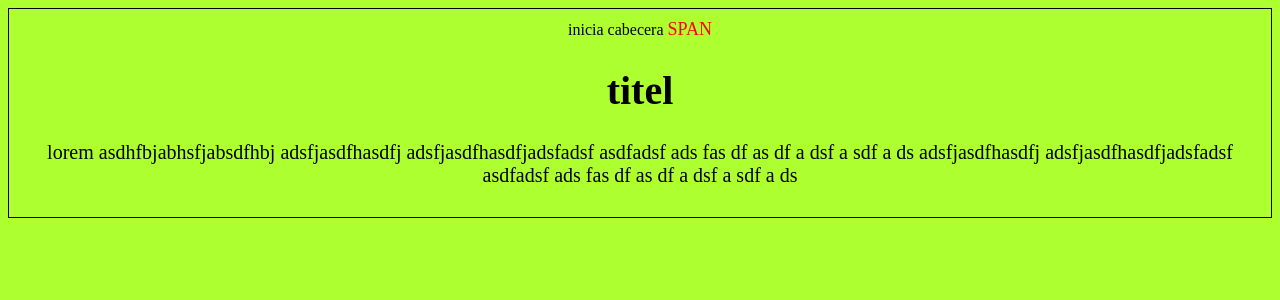
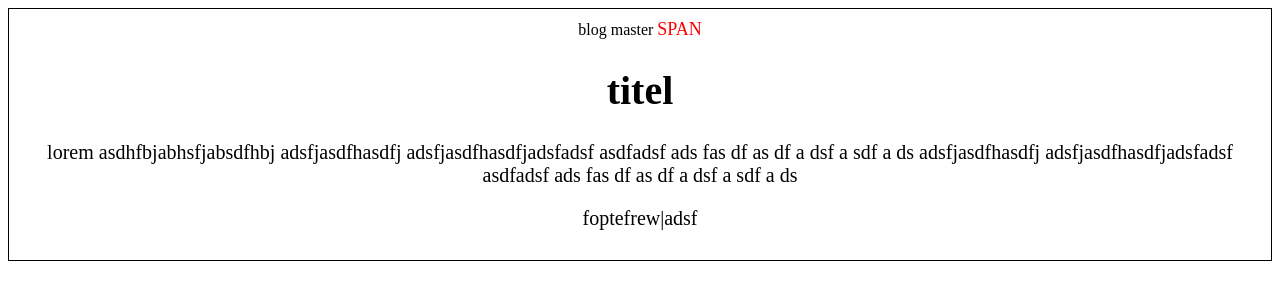
Before and after one commit to wilmarz14/blog, a plain HTML site: page index.html in a window 1280 px wide. Drawn offline with Linux system fonts and the light colour scheme.

Commit message:
cambio de titulo y color texto

```diff
--- a/css/style.css
+++ b/css/style.css
@@ -1,5 +1,5 @@
 body {
-    background-color: greenyellow;
+    background-color: white;
 }
 
 #container{
--- a/index.html
+++ b/index.html
@@ -10,7 +10,7 @@
 <body>
    <div id="container">
        <div id="cabecera">
-           inicia cabecera
+           blog master
            <span id="spncab"> SPAN</span>
        </div>
        <div id="post">
@@ -25,6 +25,9 @@
                adsfjasdfhasdfjadsfadsf
                asdfadsf ads fas df as df a dsf a sdf a ds
            </p>
+           <p>
+               foptefrew|adsf
+           </p>
        </div>
    </div>
 </body>
```
